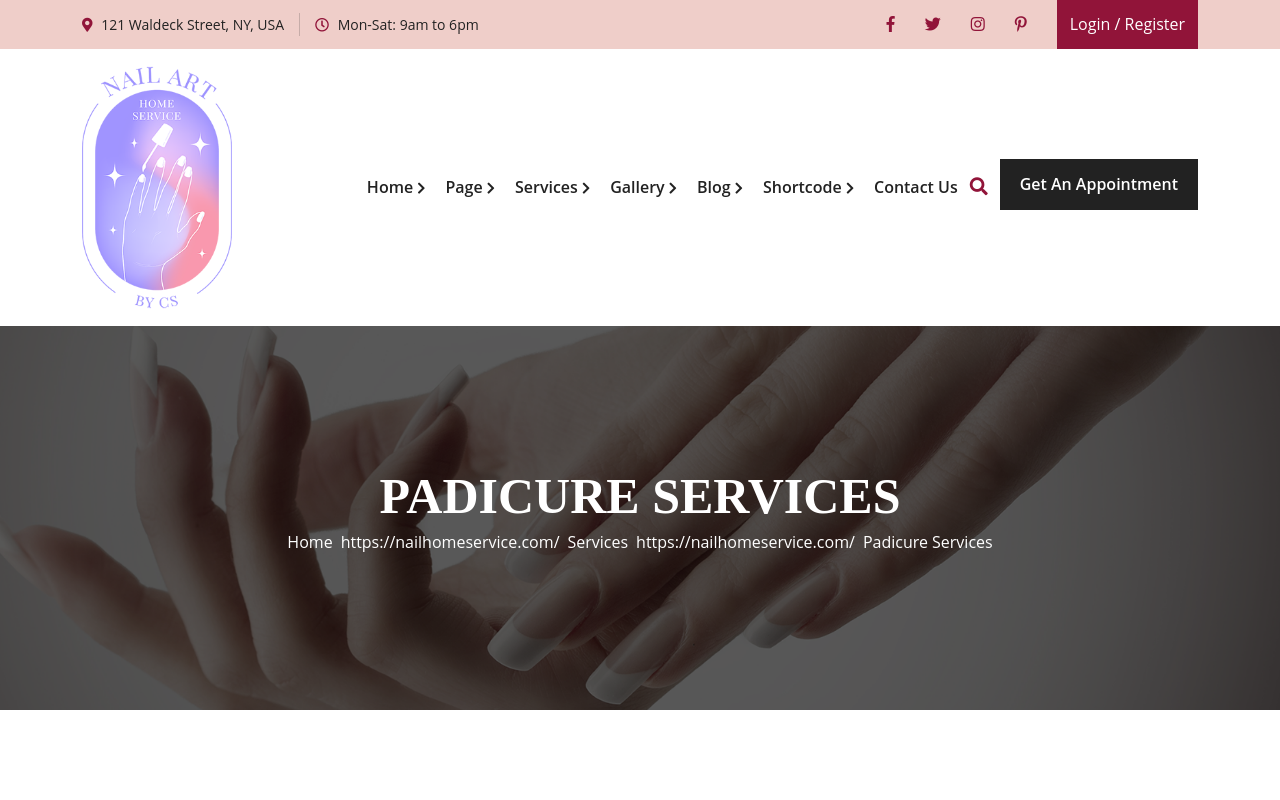
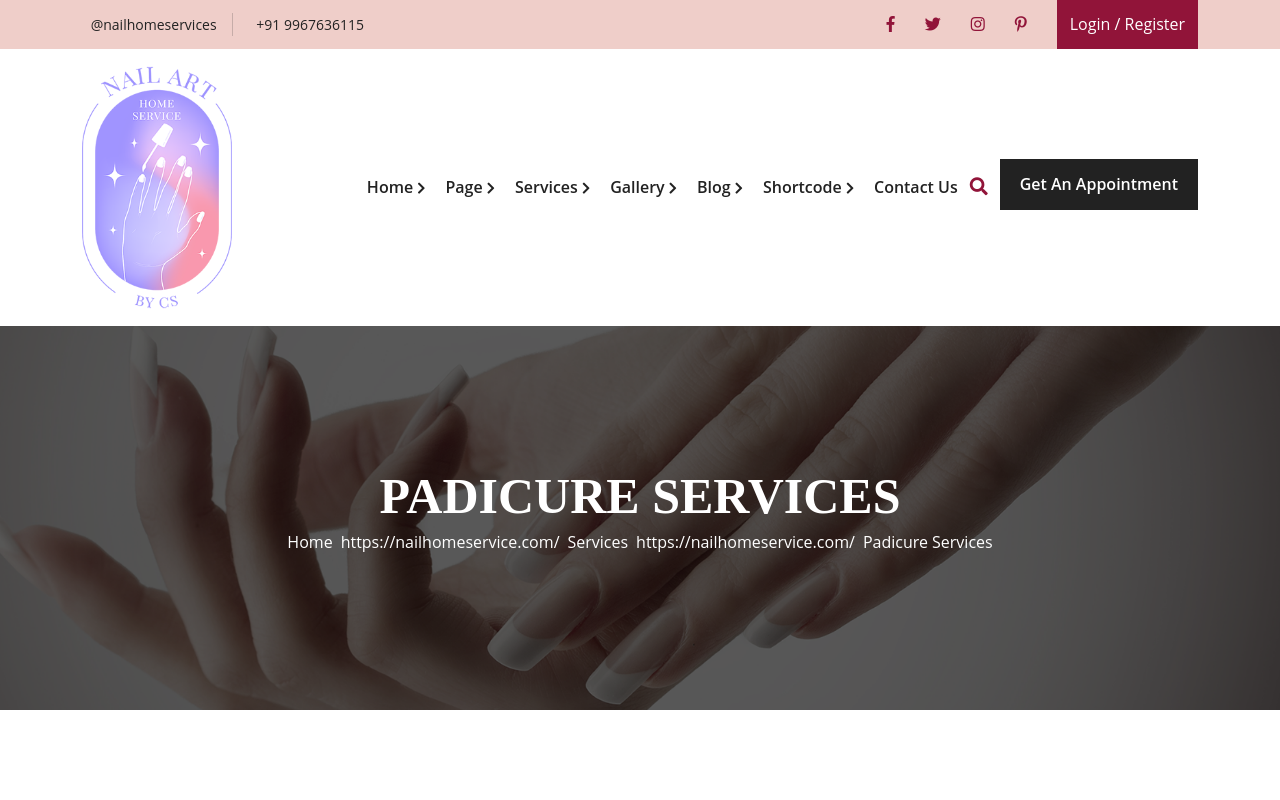
Before and after one commit to zsyborg/nailart, a plain HTML site: page service-padi.html in a window 1280 px wide. Shown: the top 800 px of the page. Drawn offline with Linux system fonts and the light colour scheme.

Commit message:
add whatsapp

```diff
--- a/service-padi.html
+++ b/service-padi.html
@@ -50,16 +50,16 @@
             <div class="row">
                 <div class="col-lg-6 col-md-12 text-center text-lg-left">
                     <div class="top-location float-left">
-                        <ul class="d-flex justify-content-center justify-content-lg-start">
-                            <li><a href="javascript:;">
-                                    <i class="fas fa-map-marker-alt"></i>
-                                    121 Waldeck Street, NY, USA
-                                </a></li>
-                            <li><a href="javascript:;">
-                                    <i class="far fa-clock"></i>
-                                    Mon-Sat: 9am to 6pm
-                                </a></li>
-                        </ul>
+                        <ul class="justify-content-md-center justify-content-sm-center">
+                                    <li><a href="http://instagram.com/nailhomeservices">
+                                            <i class="fas fab fa fa-instagram "></i>
+                                             @nailhomeservices
+                                        </a></li>
+                                    <li><a href="https://wa.me/919967636115">
+                                            <i class="fas fa-whatsapp"></i>
+                                            +91 9967636115
+                                        </a></li>
+                                </ul>
                     </div>
                 </div>
                 <div class="col-lg-6 d-none d-lg-block">
```
Also changed, not shown: contact.html (+10 -10 lines), index.html (+2 -2 lines), service-nailart.html (+10 -10 lines).
